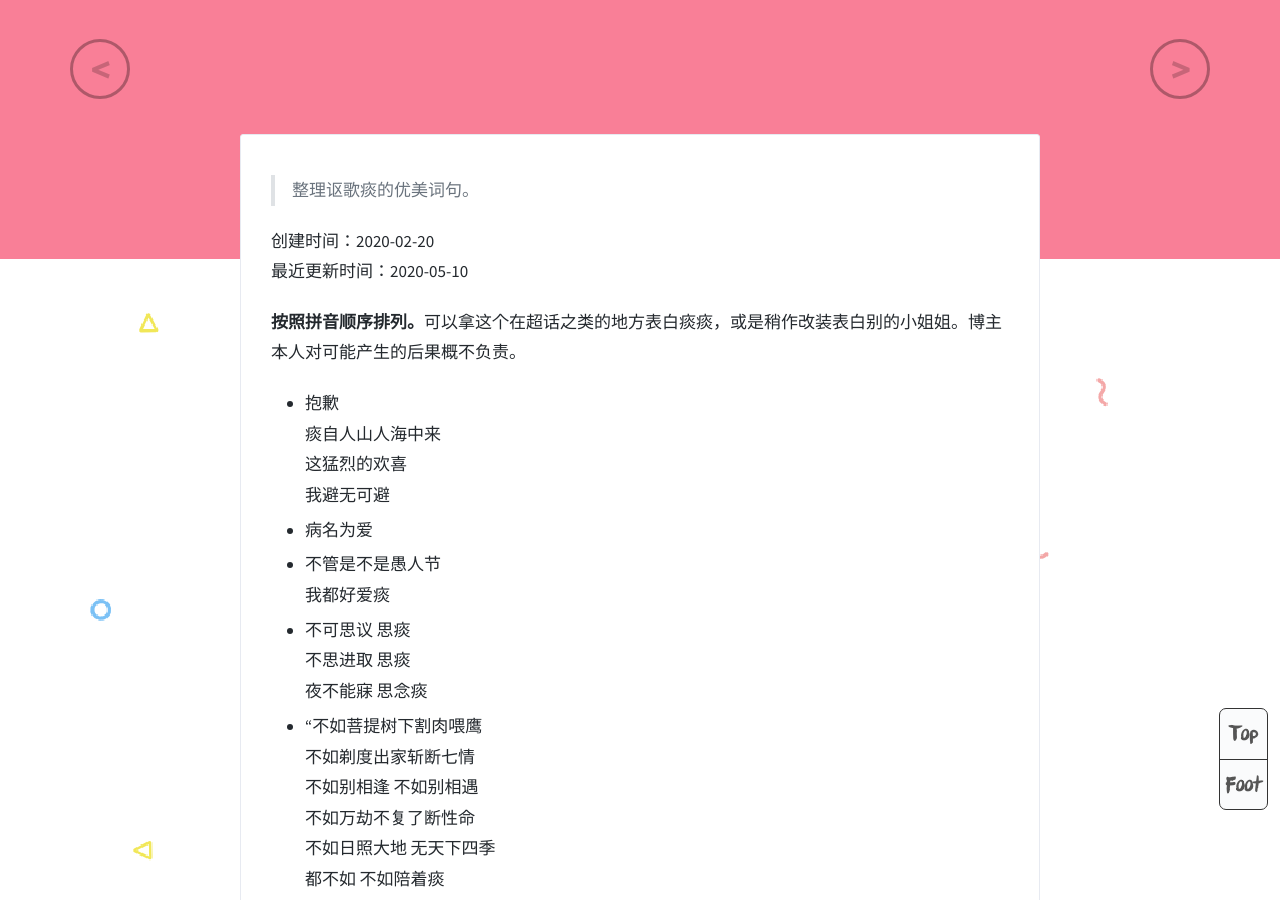
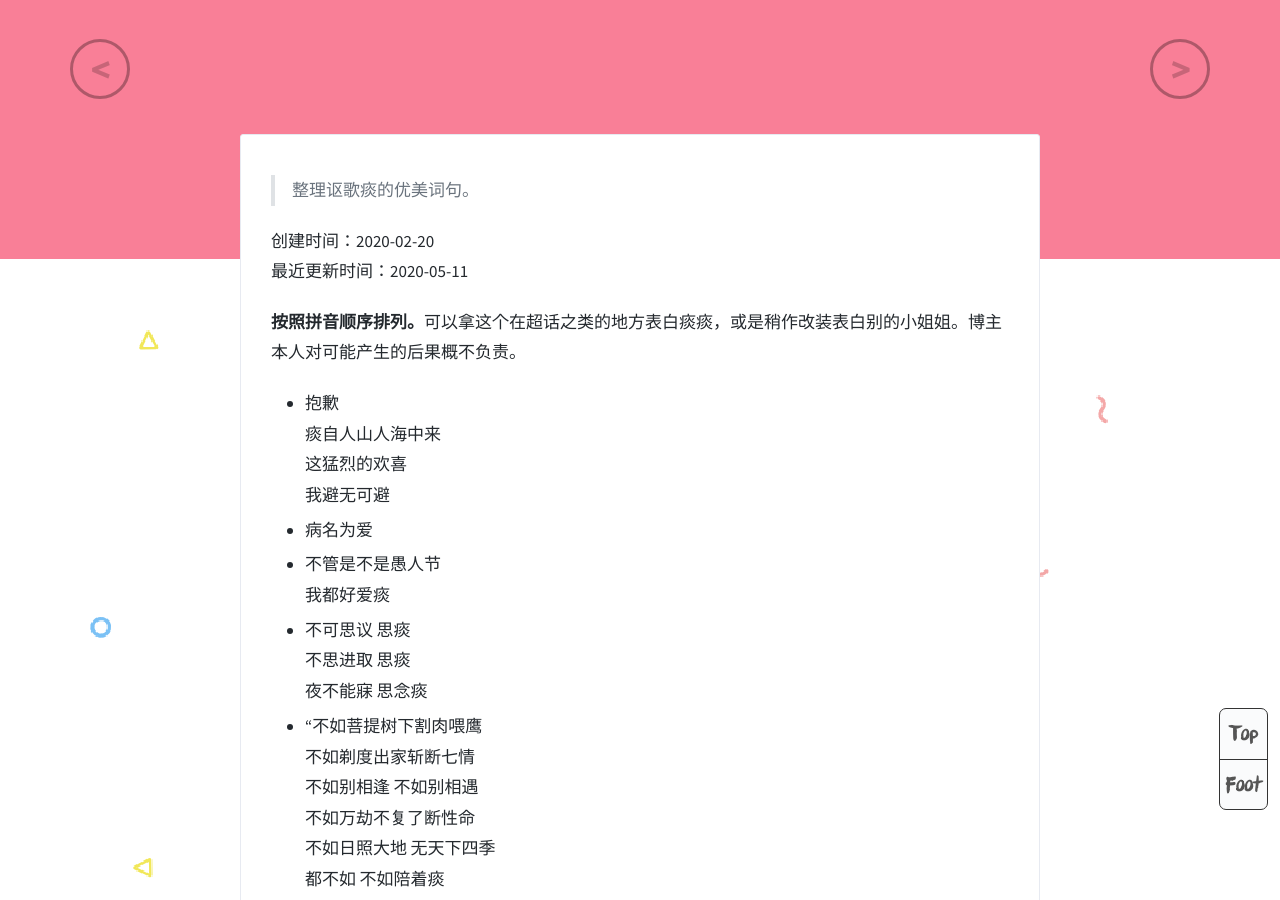
Before and after one commit to grandtanfans/grandtanfans.github.io, a Jekyll site: the page built from _posts/2020-05-11-love-letter-to-tan.md, in a window 1280 px wide and 900 px high, scrolled down 366 px. Built offline with Jekyll 4.4.1, drawn with Linux system fonts in a browser that asks for light colours; comment, search, counter and statistics services are not loaded; some of the changed text lies outside the part shown.

Commit message:
feat: update

```diff
--- a/_posts/2020-05-10-love-letter-to-tan.md
+++ b/_posts/2020-05-11-love-letter-to-tan.md
@@ -1,7 +1,7 @@
 ---
 layout: post
 title: '给痰的情书'
-date: 2020-05-10
+date: 2020-05-11
 author: 痰黄刀
 color: rgb(249,127,151)
 cover: 'https://i.loli.net/2020/02/20/Z2gBpztalQE3Ljh.png'
@@ -10,7 +10,7 @@
 
 > 整理讴歌痰的优美词句。
 
-创建时间：2020-02-20<br/>最近更新时间：2020-05-10
+创建时间：2020-02-20<br/>最近更新时间：2020-05-11
 
 **按照拼音顺序排列。**可以拿这个在超话之类的地方表白痰痰，或是稍作改装表白别的小姐姐。博主本人对可能产生的后果概不负责。
 
```
Also changed, not shown: other parts of _posts/2020-05-11-love-letter-to-tan.md (+1 -0 lines).
